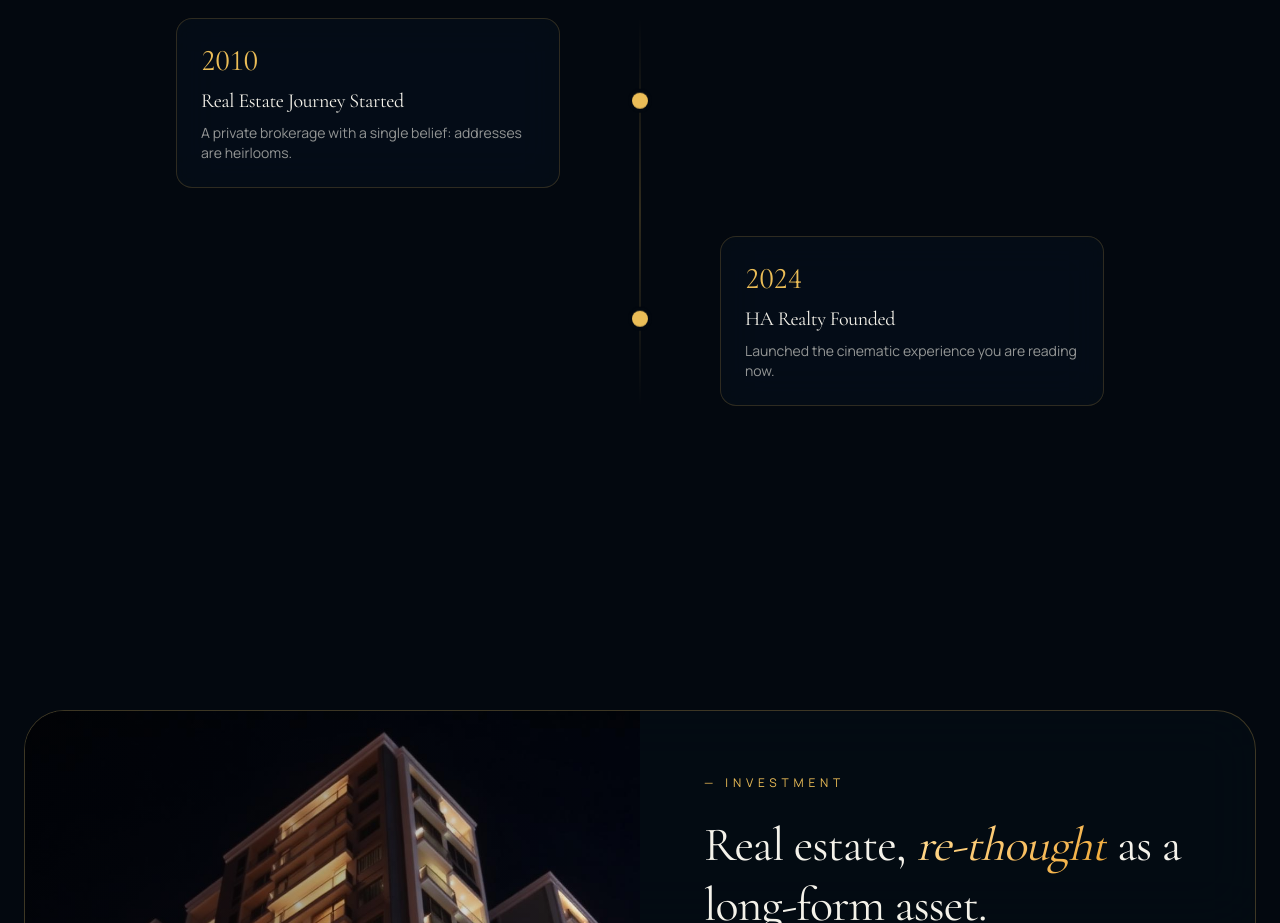
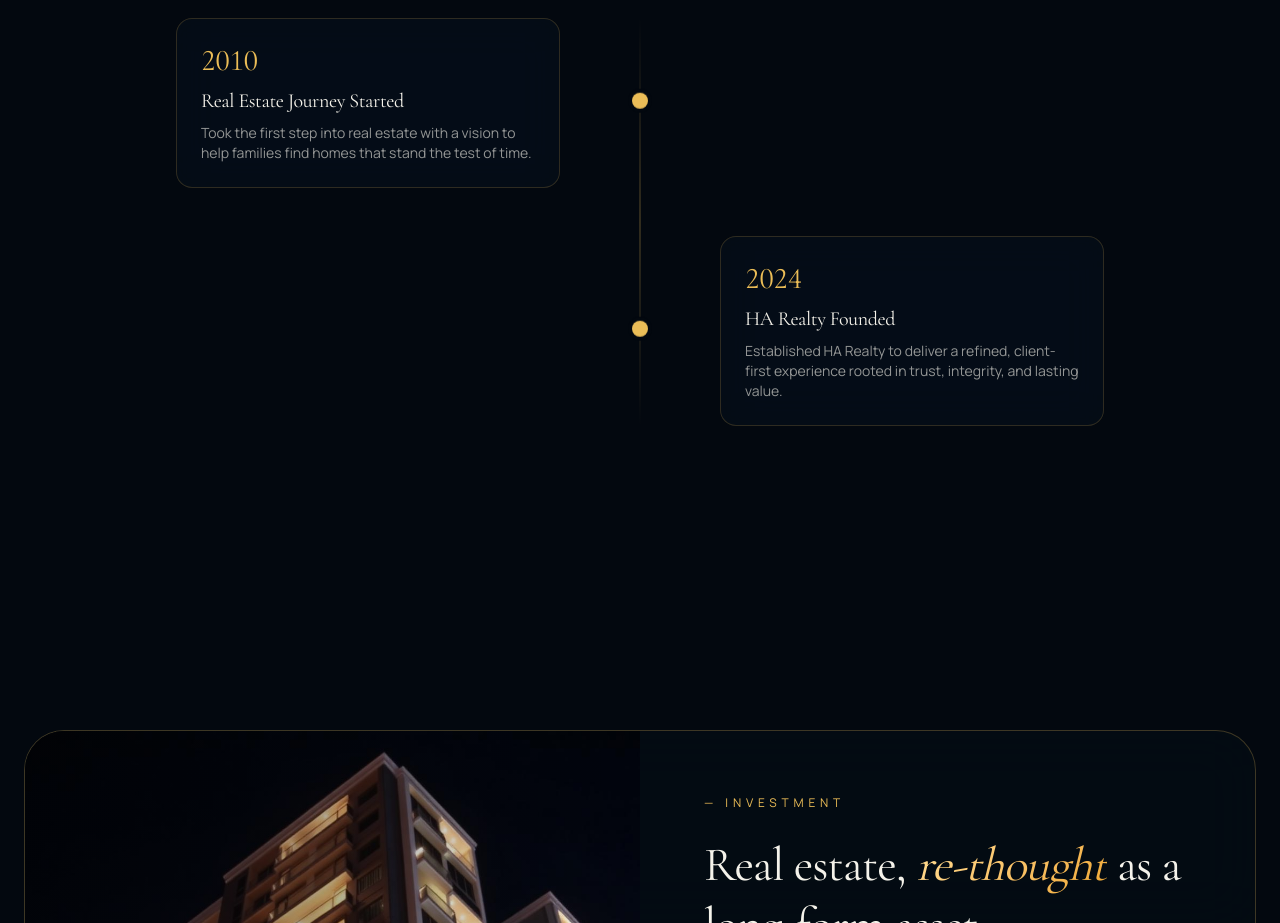
Before and after one commit to sayanroy058/Harsh-Realty, a React (Vite) app: page / in a window 1280 px wide. Shown: the part 4320-5243 px from the top of the page. Built offline with nearby package versions, Linux system fonts and the light colour scheme.

Commit message:
Update index.tsx

```diff
--- a/src/routes/index.tsx
+++ b/src/routes/index.tsx
@@ -274,8 +274,8 @@
 
 function Journey() {
   const items = [
-    { year: "2010", t: "Real Estate Journey Started", d: "A private brokerage with a single belief: addresses are heirlooms." },
-    { year: "2024", t: "HA Realty Founded", d: "Launched the cinematic experience you are reading now." },
+    { year: "2010", t: "Real Estate Journey Started", d: "Took the first step into real estate with a vision to help families find homes that stand the test of time." },
+    { year: "2024", t: "HA Realty Founded", d: "Established HA Realty to deliver a refined, client-first experience rooted in trust, integrity, and lasting value." },
   ];
   return (
     <section className="relative py-32 px-6">
```
